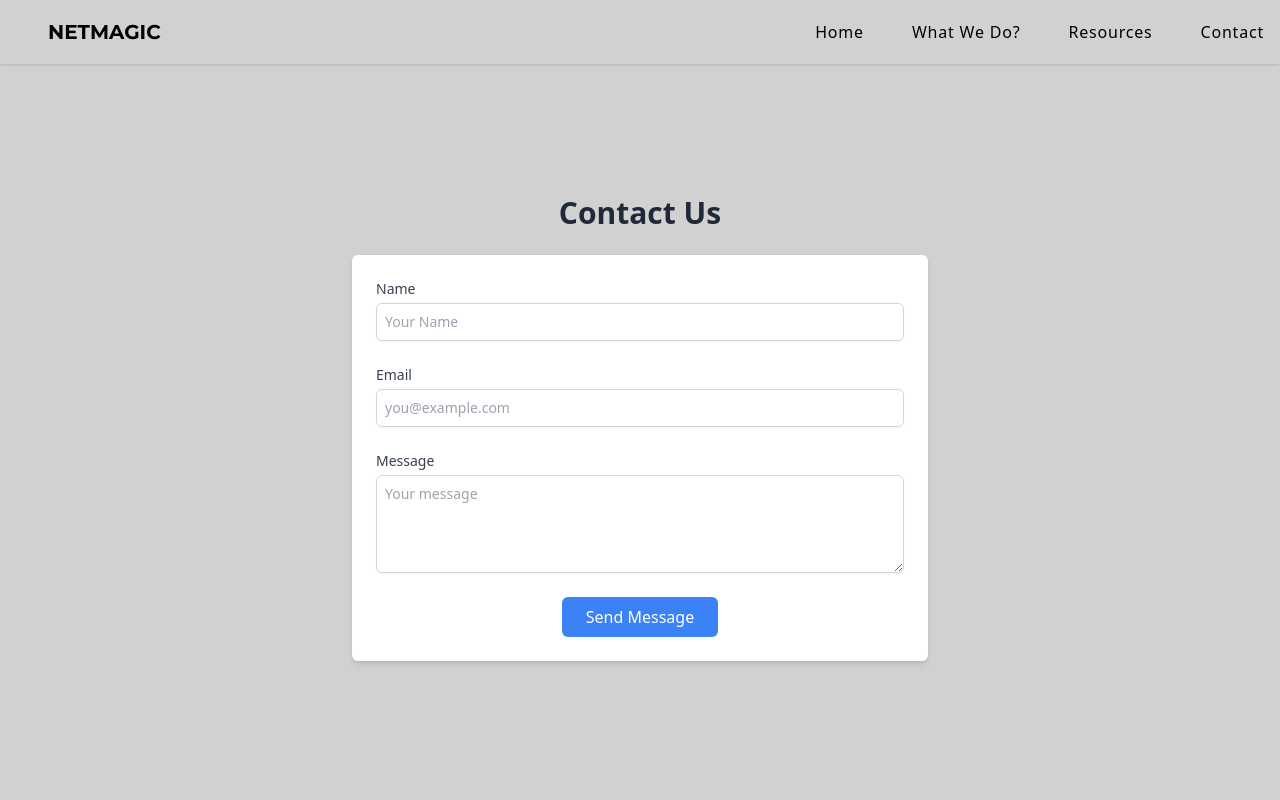
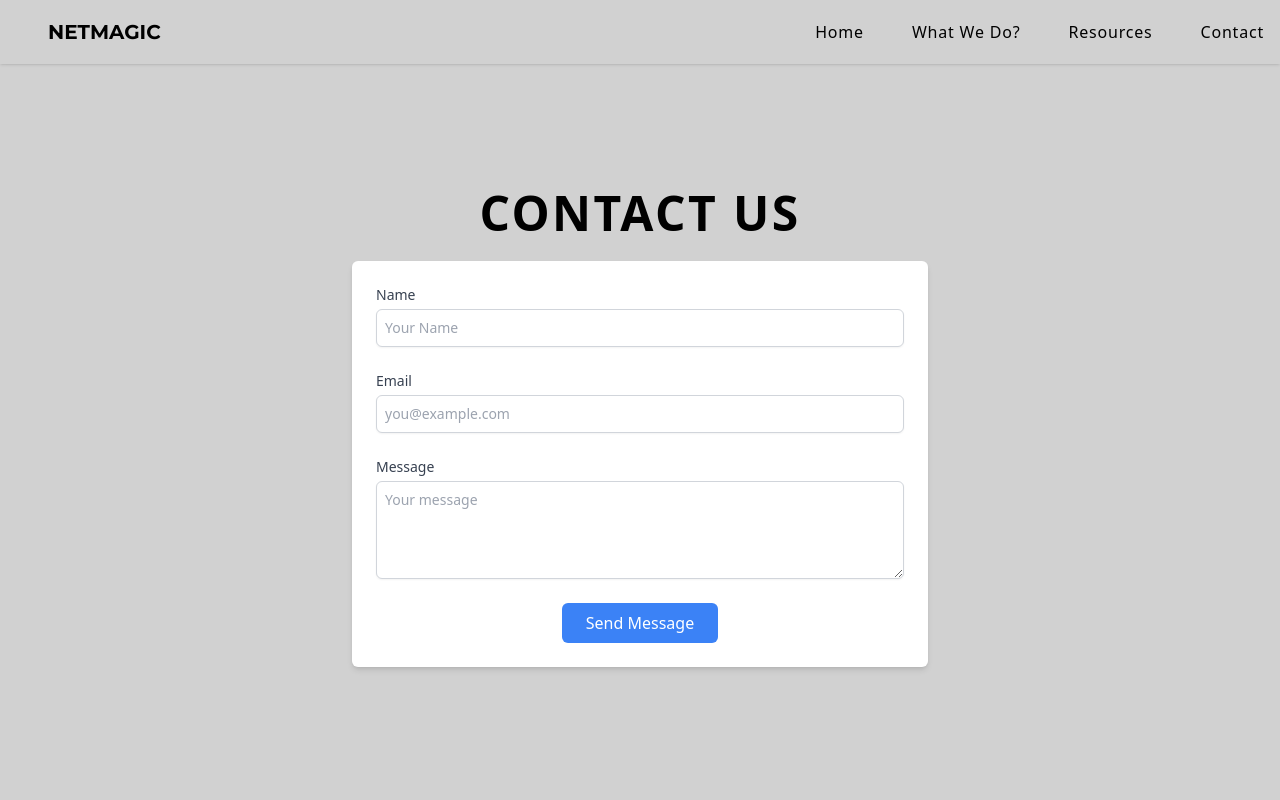
Before and after one commit to satharkp/Newpro, a React (Vite) app: page /contact in a window 1280 px wide. Shown: the top 800 px of the page. Built offline with nearby package versions, Linux system fonts and the light colour scheme.

Commit message:
some css

```diff
--- a/src/Pages/Contact.jsx
+++ b/src/Pages/Contact.jsx
@@ -1,25 +1,64 @@
-import React from "react";
 import Header from "../Components/Header";
 import Footer from "../Components/Footer";
+import AOS from 'aos';
+import 'aos/dist/aos.css';
+import { useEffect, useState } from "react";
 
 const Contact = () => {
+  const [formData, setFormData] = useState({
+    name: "",
+    email: "",
+    message: "",
+  });
+
+  const [errors, setErrors] = useState({});
+
+  useEffect(() => {
+    AOS.init({ duration: 1000, once: true });
+    AOS.refresh();
+  }, []);
+
+  const handleChange = (e) => {
+    const { name, value } = e.target;
+    setFormData({ ...formData, [name]: value });
+  };
+
+  const handleSubmit = (e) => {
+    e.preventDefault();
+    let validationErrors = {};
+    if (!formData.name.trim()) validationErrors.name = "Name is required";
+    if (!formData.email.trim()) validationErrors.email = "Email is required";
+    if (!formData.message.trim()) validationErrors.message = "Message is required";
+    setErrors(validationErrors);
+    if (Object.keys(validationErrors).length === 0) {
+      // Submit logic or email API here
+      alert("Message sent successfully!");
+    }
+  };
+
   return (
     <>
       <Header />
-
       <div className="min-h-screen pt-24 bg-[#d1d1d1] flex flex-col justify-center items-center px-4 py-10">
-        <h1 className="text-3xl font-semibold text-gray-800 mb-6">Contact Us</h1>
-        <form className="w-full max-w-xl bg-white p-6 rounded-md shadow-md space-y-6">
+        <h1
+          data-aos="zoom-in"
+          className="text-3xl sm:text-4xl md:text-5xl lg:text-5xl font-semibold tracking-wider mb-6 text-center"
+        >
+          CONTACT US
+        </h1>
+        <form onSubmit={handleSubmit} className="w-full max-w-xl bg-white p-6 rounded-md shadow-md space-y-6">
           {/* Name */}
           <label className="block text-sm font-medium text-gray-700">
             Name
             <input
               type="text"
-              name="Name"
+              name="name"
               placeholder="Your Name"
-              required
+              value={formData.name}
+              onChange={handleChange}
               className="mt-1 block w-full border border-gray-300 rounded-md p-2 shadow-sm focus:ring-blue-500 focus:border-blue-500"
             />
+            {errors.name && <p className="text-red-500 text-sm mt-1">{errors.name}</p>}
           </label>
 
           {/* Email */}
@@ -27,23 +66,27 @@ const Contact = () => {
             Email
             <input
               type="email"
-              name="Email"
+              name="email"
               placeholder="you@example.com"
-              required
+              value={formData.email}
+              onChange={handleChange}
               className="mt-1 block w-full border border-gray-300 rounded-md p-2 shadow-sm focus:ring-blue-500 focus:border-blue-500"
             />
+            {errors.email && <p className="text-red-500 text-sm mt-1">{errors.email}</p>}
           </label>
 
           {/* Message */}
           <label className="block text-sm font-medium text-gray-700">
             Message
             <textarea
-              name="Message"
+              name="message"
               placeholder="Your message"
-              required
               rows="4"
+              value={formData.message}
+              onChange={handleChange}
               className="mt-1 block w-full border border-gray-300 rounded-md p-2 shadow-sm focus:ring-blue-500 focus:border-blue-500"
             ></textarea>
+            {errors.message && <p className="text-red-500 text-sm mt-1">{errors.message}</p>}
           </label>
 
           {/* Submit */}
@@ -57,10 +100,9 @@ const Contact = () => {
           </div>
         </form>
       </div>
-
       <Footer />
     </>
-  )
+  );
 }
 
 export default Contact;
--- a/src/Pages/Home.jsx
+++ b/src/Pages/Home.jsx
@@ -36,7 +36,7 @@ useEffect(() => {
         />
 
         {/* Blur effect */}
-        <div className="h-0 w-[40rem] absolute top-[20%] right-[-5%] shadow-[0_0_900px_20px_blue] -rotate-[30deg] z-[-1]"></div>
+        <div className="h-0 w-[40rem] absolute top-[5%] right-[-5%] shadow-[0_0_900px_20px_blue] -rotate-[30deg] z-[-1]"></div>
 
         {/* Actual content */}
         <Header/>
```
